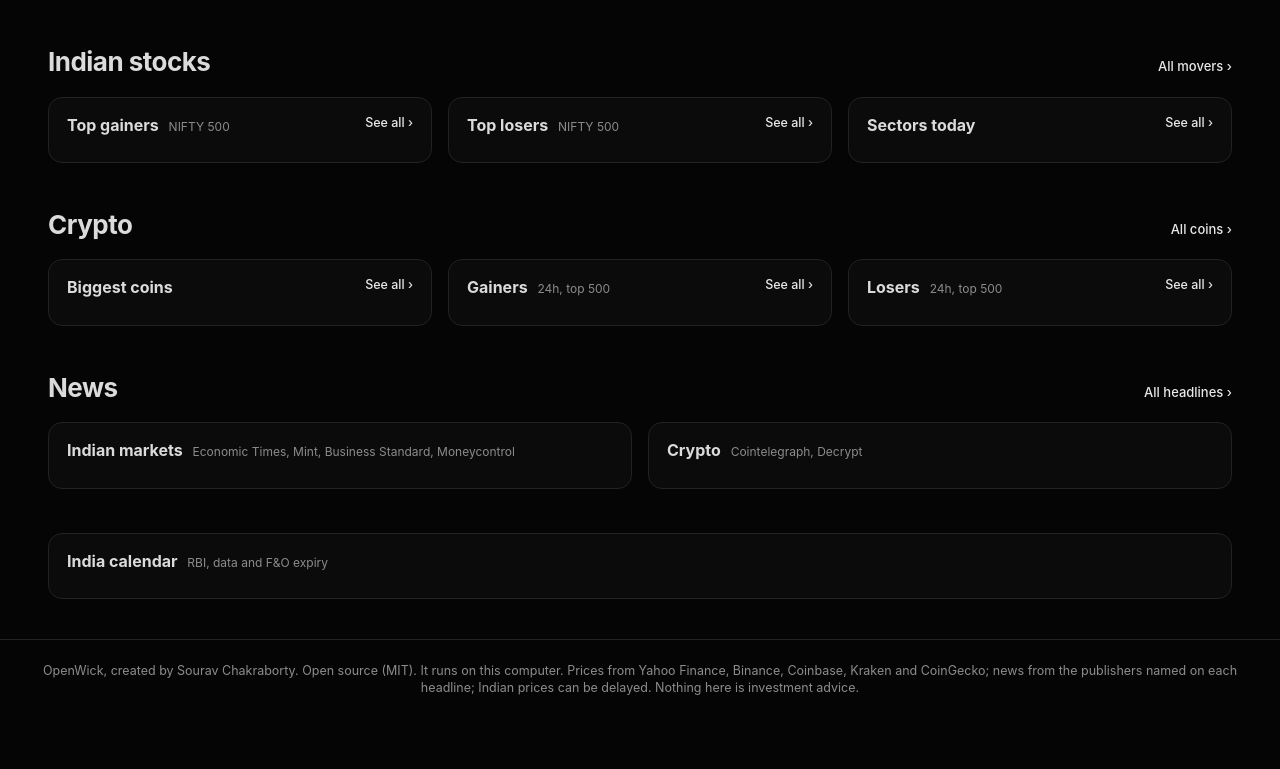
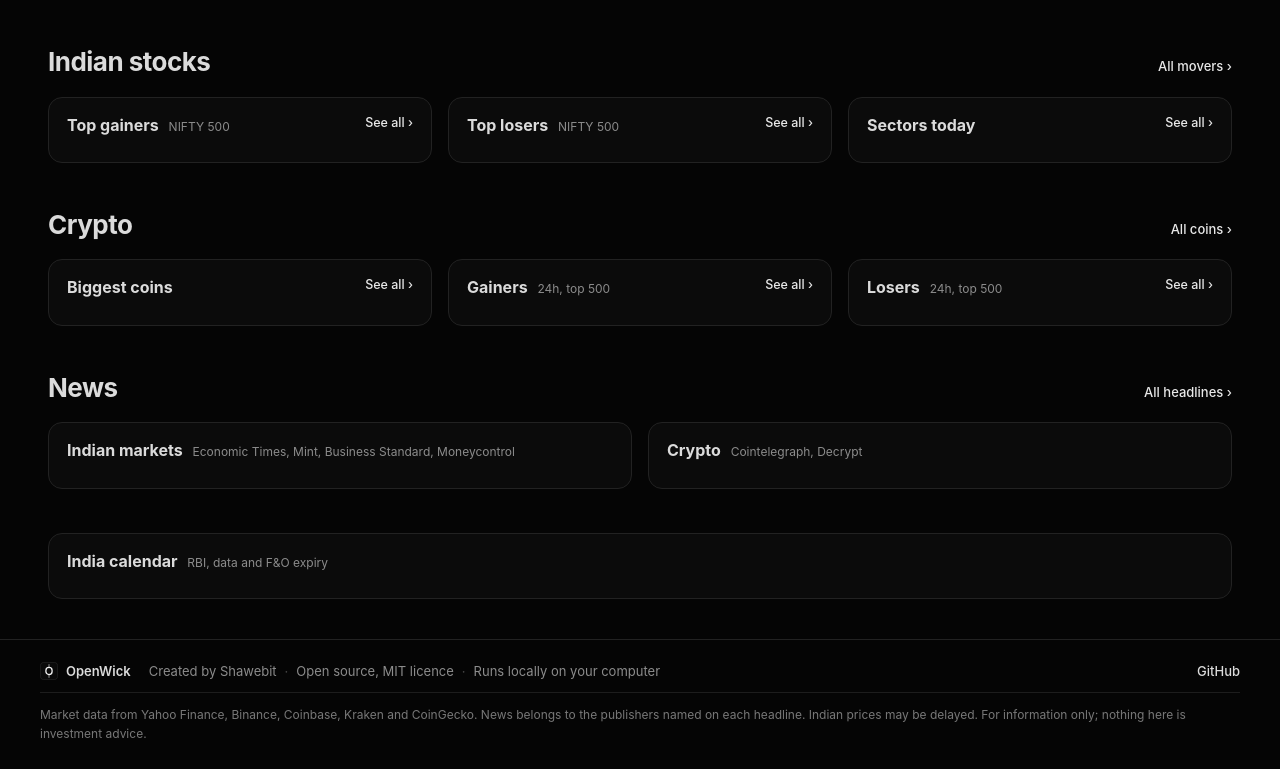
Before and after one commit to openwickhq/OpenWick, a website: page public/home.html in a window 1280 px wide. Shown: the part 1317-2086 px from the top of the page. Before the commit the page ends 2036 px from the top, so only its background shows below. Drawn offline with Linux system fonts and the light colour scheme; files whose address does not match are found by name.

Commit message:
Cleaner home page footer

```diff
--- a/public/css/site.css
+++ b/public/css/site.css
@@ -97,7 +97,16 @@ html.page body { background: var(--bg); }
 .empty { color: var(--muted); padding: 10px 4px; font-size: 13px; }
 .skeleton { height: 120px; border-radius: 10px; background: linear-gradient(90deg, var(--panel-2), var(--hover), var(--panel-2)); background-size: 200% 100%; animation: sk 1.2s infinite linear; }
 @keyframes sk { to { background-position: -200% 0; } }
-.h-foot { border-top: 1px solid var(--border); padding: 22px 28px; color: var(--muted); font-size: 12.5px; text-align: center; }
+.h-foot { border-top: 1px solid var(--border); padding: 22px 28px 26px; color: var(--muted); font-size: 13px; }
+.hf-row, .hf-legal { max-width: 1200px; margin: 0 auto; }
+.hf-row { display: flex; flex-wrap: wrap; align-items: center; gap: 8px 18px; }
+.hf-brand { display: inline-flex; align-items: center; gap: 8px; color: var(--text); font-weight: 600; }
+.hf-brand img { border-radius: 4px; }
+.hf-meta { flex: 1; min-width: 0; }
+.hf-sep { margin: 0 8px; opacity: .5; }
+.hf-link { color: var(--text); text-decoration: none; font-weight: 500; }
+.hf-link:hover { text-decoration: underline; }
+.hf-legal { margin-top: 12px; padding-top: 12px; border-top: 1px solid var(--border); font-size: 12px; line-height: 1.6; opacity: .85; }
 
 /* ---------- shared page parts (screener, heatmap, news) ---------- */
 .wrap.wide { max-width: none; }
--- a/public/home.html
+++ b/public/home.html
@@ -75,7 +75,12 @@
     </main>
 
     <footer class="h-foot">
-      <span>OpenWick, created by Sourav Chakraborty. Open source (MIT). It runs on this computer. Prices from Yahoo Finance, Binance, Coinbase, Kraken and CoinGecko; news from the publishers named on each headline; Indian prices can be delayed. Nothing here is investment advice.</span>
+      <div class="hf-row">
+        <span class="hf-brand"><img src="/img/logo.svg" width="18" height="18" alt="" />OpenWick</span>
+        <span class="hf-meta">Created by Shawebit<span class="hf-sep">·</span>Open source, MIT licence<span class="hf-sep">·</span>Runs locally on your computer</span>
+        <a class="hf-link" href="https://github.com/openwickhq/OpenWick" target="_blank" rel="noopener">GitHub</a>
+      </div>
+      <p class="hf-legal">Market data from Yahoo Finance, Binance, Coinbase, Kraken and CoinGecko. News belongs to the publishers named on each headline. Indian prices may be delayed. For information only; nothing here is investment advice.</p>
     </footer>
     <script type="module" src="/js/home.js"></script>
   </body>
```
